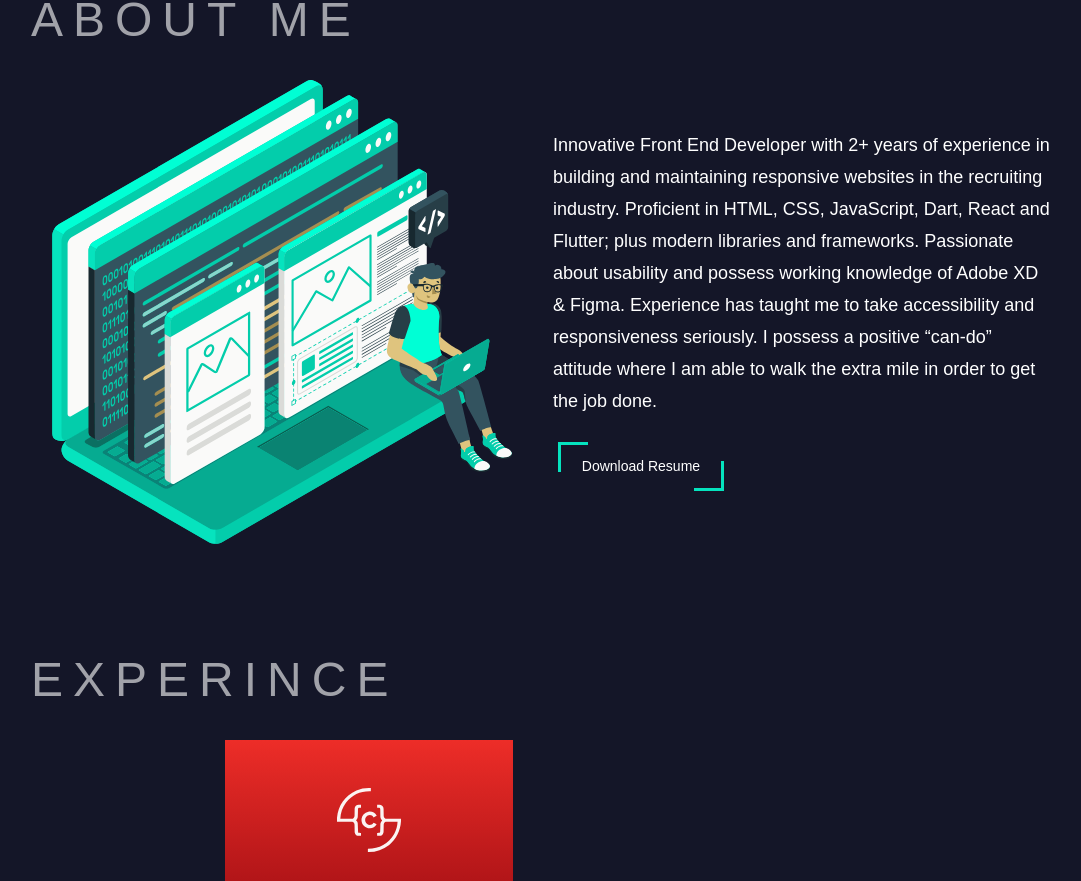
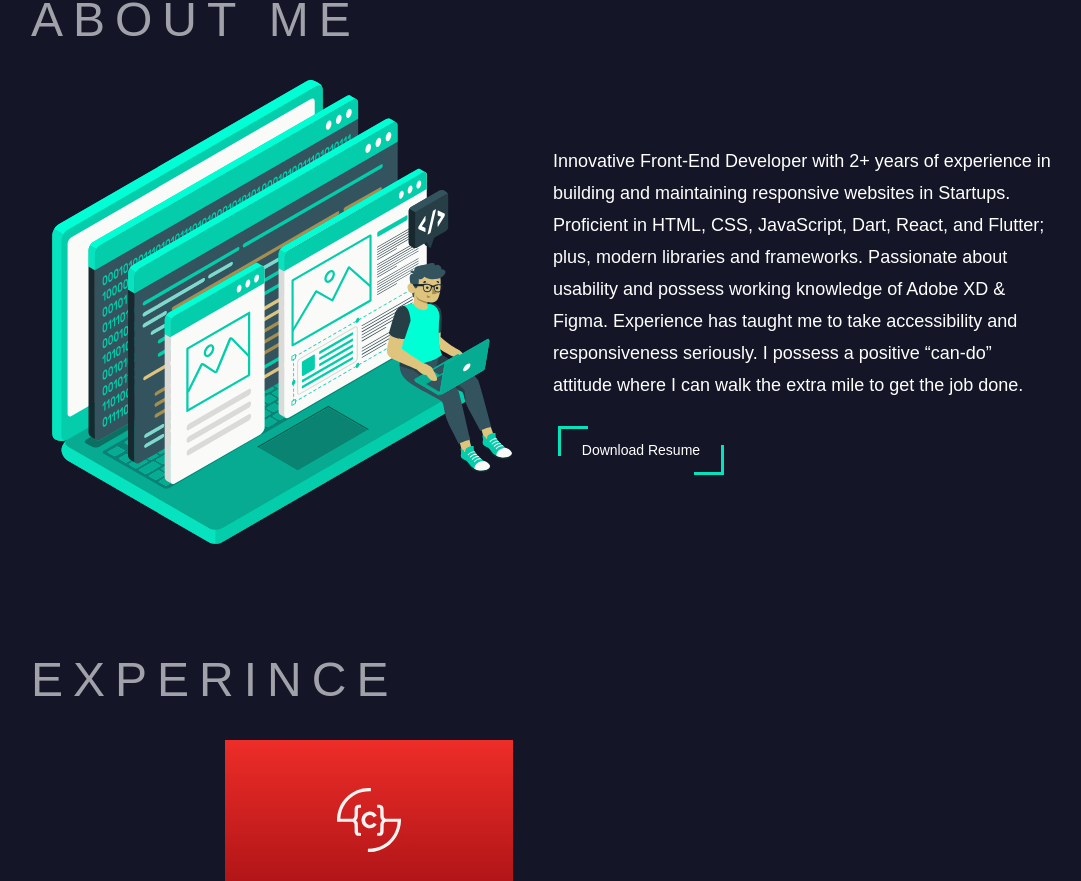
Before and after one commit to MMohsin737/portfolio-site, a React (Create React App) app: page / in a window 1280 px wide. Shown: the part 836-1717 px from the top of the page, without its empty margins (97-1178 px from the left). Built offline with nearby package versions, Linux system fonts and the light colour scheme.

Commit message:
(03-02-2022)

```diff
--- a/src/components/sections/aboutMe/AboutMe.js
+++ b/src/components/sections/aboutMe/AboutMe.js
@@ -71,11 +71,11 @@ const AboutMe = ({ sectionID }) => {
           className={`lg:w-1/2 w-full flex flex-col justify-center items-start font-light lg:text-left text-center lg:ml-5 ml-0`}
         >
           <p className={`text-lg leading-8 text-white`}>
-            Innovative Front End Developer with 2+ years of experience in building and maintaining responsive websites
-            in the recruiting industry. Proficient in HTML, CSS, JavaScript, Dart, React and Flutter; plus modern
-            libraries and frameworks. Passionate about usability and possess working knowledge of Adobe XD & Figma.
-            Experience has taught me to take accessibility and responsiveness seriously. I possess a positive “can-do”
-            attitude where I am able to walk the extra mile in order to get the job done.
+            Innovative Front-End Developer with 2+ years of experience in building and maintaining responsive websites
+            in Startups. Proficient in HTML, CSS, JavaScript, Dart, React, and Flutter; plus, modern libraries and
+            frameworks. Passionate about usability and possess working knowledge of Adobe XD & Figma. Experience has
+            taught me to take accessibility and responsiveness seriously. I possess a positive “can-do” attitude where I
+            can walk the extra mile to get the job done.
           </p>
 
           <motion.div
```
Also changed, not shown: 1 other file (tests, documents, lock files or other folders).
